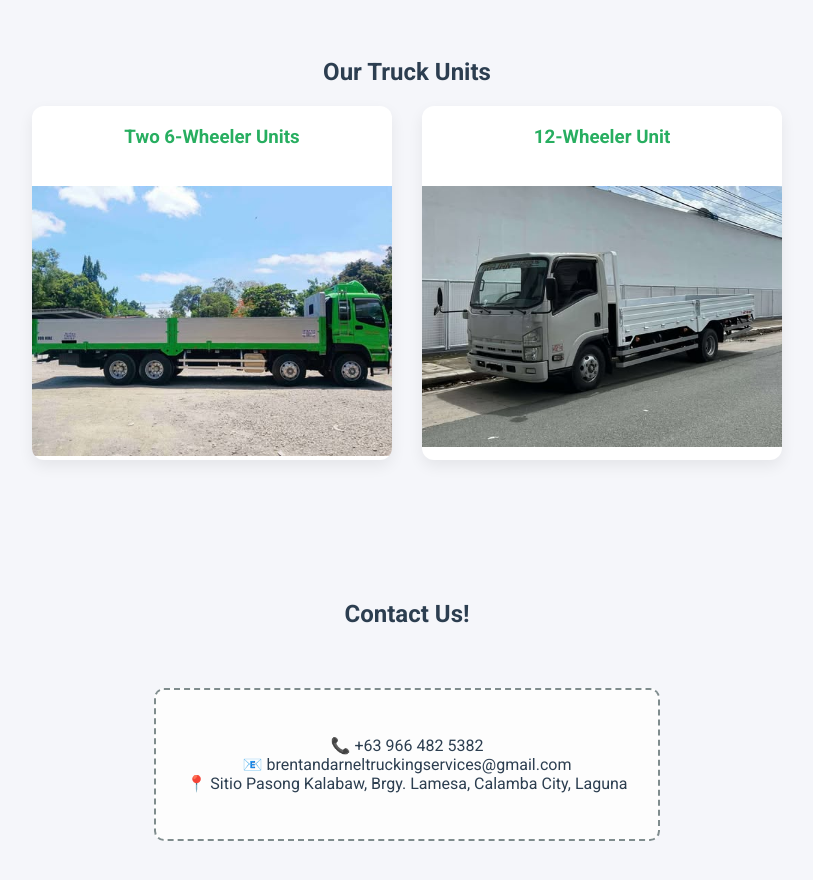
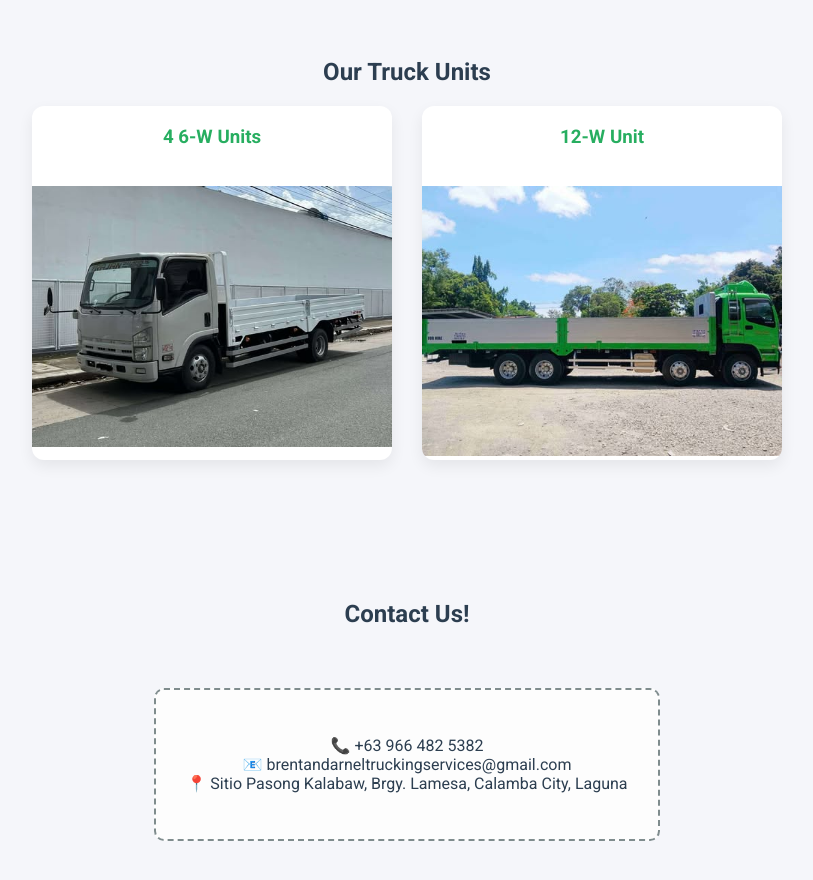
Before and after one commit to Bugantz/brent-arnel-trucking-serv-phi, a plain HTML site: page index.html in a window 1280 px wide. Shown: the part 2040-2920 px from the top of the page, without its empty margins (233-1046 px from the left). Drawn offline with nearby package versions, Linux system fonts and the light colour scheme.

Commit message:
Update index.html

```diff
--- a/index.html
+++ b/index.html
@@ -250,20 +250,20 @@
       <div class="box-grid">
         <div class="truck-unit-box">
           <div class="truck-text">
-            <h3>Two 6-Wheeler Units</h3>
+            <h3>4 6-W Units</h3>
 
           </div>
           <div class="truck-img">
-            <img src="final1.jpg" alt="6-Wheeler Truck">
+            <img src="final2.jpg" alt="6-Wheeler Truck">
           </div>
         </div>
         <div class="truck-unit-box">
           <div class="truck-text">
-            <h3>12-Wheeler Unit</h3>
+            <h3>12-W Unit</h3>
 
           </div>
           <div class="truck-img">
-            <img src="final2.jpg" alt="12-Wheeler Truck">
+            <img src="final1.jpg" alt="12-Wheeler Truck">
           </div>
         </div>
       </div>
```
